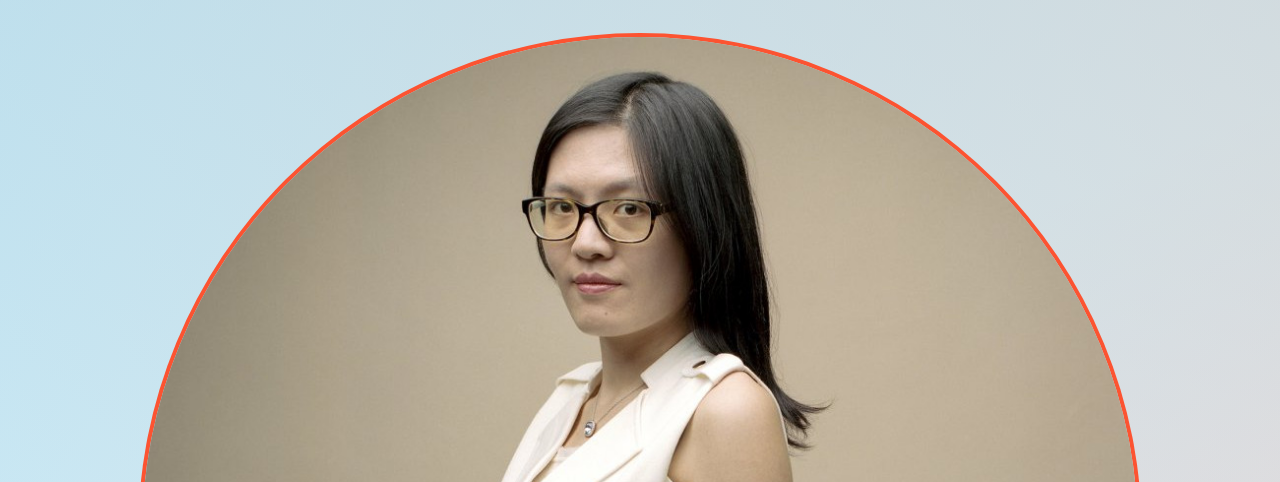
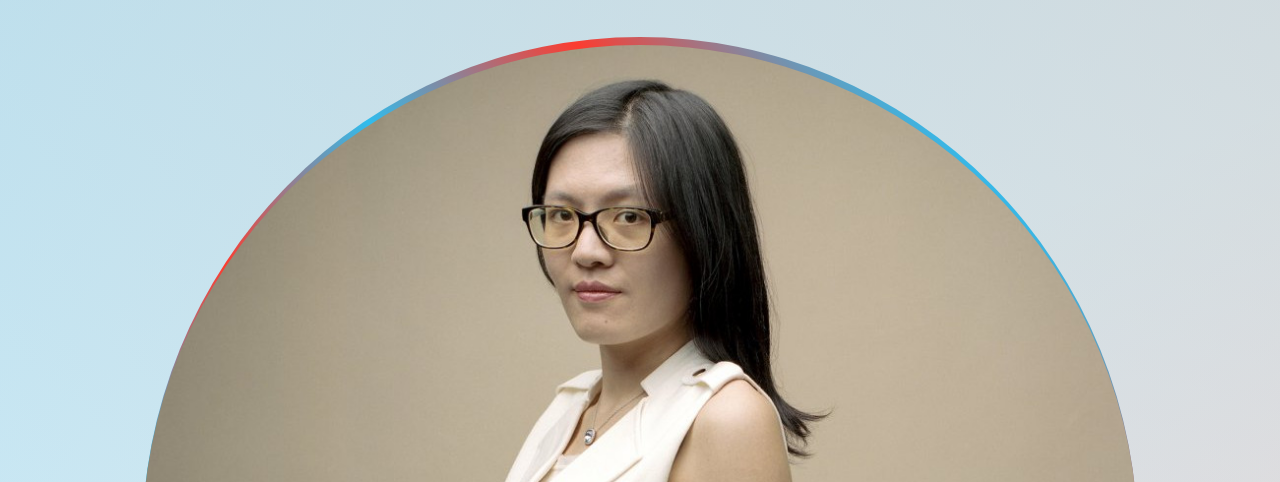
Before and after one commit to brandon-wallace/fcctributepage, a plain HTML site: page index.html in a window 1280 px wide. Shown: the part 318-800 px from the top of the page. Drawn offline with nearby package versions, Linux system fonts and the light colour scheme.

Commit message:
Border enhancement
The box-shadow border around the image was replaced with circular
background applied to a parent div that has a linear-gradient
using the same color used elsewhere in the page.

```diff
--- a/css/style.css
+++ b/css/style.css
@@ -16,9 +16,11 @@ body {
   font-family: 'Open Sans', sans-serif;
   background: -webkit-linear-gradient(233deg, hsla(0, 1%, 72%, 0.5), hsla(0, 1%, 72%, 0) 70.71%),
             -webkit-linear-gradient(323deg, hsla(197, 100%, 73%, 0.5), hsla(197, 100%, 73%, 0) 70.71%),
-            -webkit-linear-gradient(114deg, hsla(1, 100%, 71%, 0.5), hsla(1, 100%, 71%, 0) 70.71%);  background: -o-linear-gradient(233deg, hsla(0, 1%, 72%, 0.5), hsla(0, 1%, 72%, 0) 70.71%),
+            -webkit-linear-gradient(114deg, hsla(1, 100%, 71%, 0.5), hsla(1, 100%, 71%, 0) 70.71%);
+  background: -o-linear-gradient(233deg, hsla(0, 1%, 72%, 0.5), hsla(0, 1%, 72%, 0) 70.71%),
             -o-linear-gradient(323deg, hsla(197, 100%, 73%, 0.5), hsla(197, 100%, 73%, 0) 70.71%),
-            -o-linear-gradient(114deg, hsla(1, 100%, 71%, 0.5), hsla(1, 100%, 71%, 0) 70.71%);  background: linear-gradient(217deg, hsla(0, 1%, 72%, 0.5), hsla(0, 1%, 72%, 0) 70.71%),
+            -o-linear-gradient(114deg, hsla(1, 100%, 71%, 0.5), hsla(1, 100%, 71%, 0) 70.71%);
+  background: linear-gradient(217deg, hsla(0, 1%, 72%, 0.5), hsla(0, 1%, 72%, 0) 70.71%),
             linear-gradient(127deg, hsla(197, 100%, 73%, 0.5), hsla(197, 100%, 73%, 0) 70.71%),
             linear-gradient(336deg, hsla(1, 100%, 71%, 0.5), hsla(1, 100%, 71%, 0) 70.71%);
 }
@@ -48,9 +50,9 @@ a {
   text-transform: uppercase;
   color: hsl(200, 87%, 35%);
   text-shadow: 2px 2px 0 var(--red),
-               -2px -2px 0 var(--red),
-               2px -2px 0 var(--red),
-               -2px 2px 0 var(--red);
+             -2px -2px 0 var(--red),
+              2px -2px 0 var(--red),
+              -2px 2px 0 var(--red);
   font-family: 'Open Sans Condensed', sans-serif;
 }
 
@@ -68,15 +70,21 @@ a {
           justify-content: center;
 }
 
+.img-container {
+  width: 100%;
+  display: flex;
+  border-radius: 50%;
+  justify-content: center;
+  background-image: linear-gradient(to left bottom, var(--red), var(--blue), var(--red), var(--blue), var(--red), var(--blue), var(--red), var(--blue));
+}
+
 #image {
   width: 100%;
   height: auto;
+  margin: .5rem;
   display: none;
-  margin: 0 auto;
   max-width: 1012px;
   border-radius: 50%;
-  -webkit-box-shadow: 0 0 0 4px hsl(10, 97%, 59%);
-          box-shadow: 0 0 0 4px hsl(10, 97%, 59%);
 }
 
 #img-caption {
--- a/index.html
+++ b/index.html
@@ -20,7 +20,10 @@
     <div id="img-div">
 
       <h2 id="img-caption" class="text-center">World's number one woman chess player.</h2>
-      <img id="image" src="images/hou-yifan-0.jpg" alt="tribute to Hou Yifan">
+
+      <div class="img-container">
+        <img id="image" src="images/hou-yifan-0.jpg" alt="tribute to Hou Yifan">
+      </div>
 
       <div id="tribute-info">
         <p>
```
